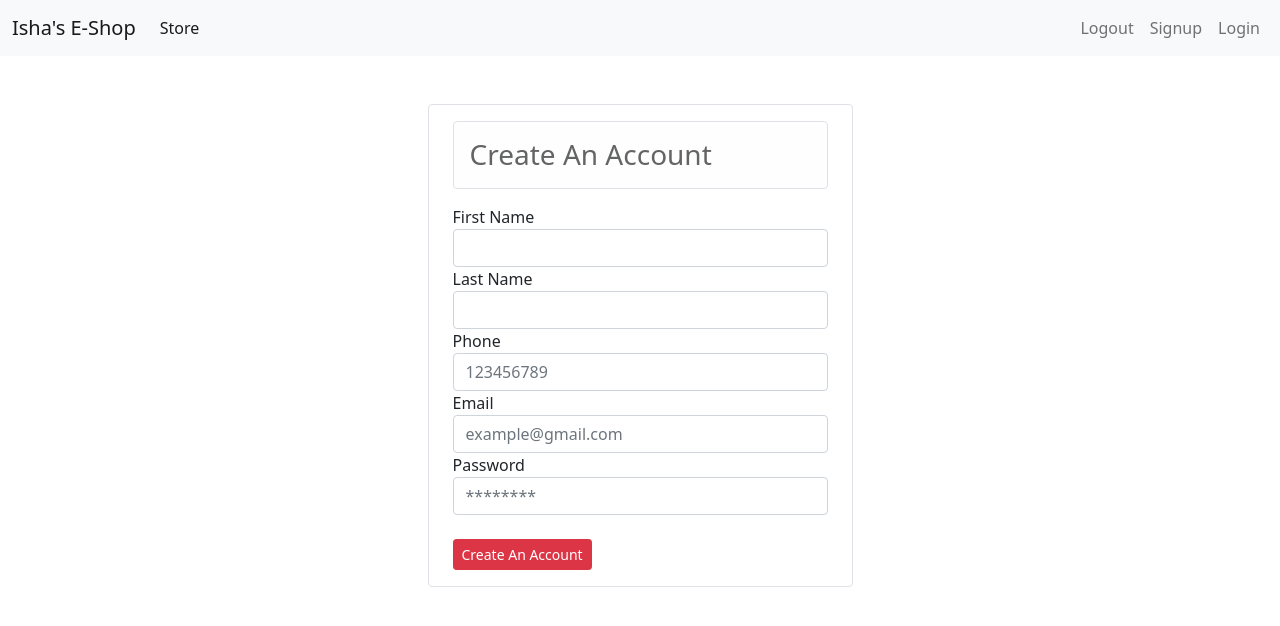
After one commit to IshaSarangi/E-shop-using-Django, a Django app: page /signup in a window 1280 px wide. The commit adds this page. Shown: the top 626 px of the page. Run offline with Django 4.2, Linux system fonts and the light colour scheme.

Commit message:
commit changes

```diff
--- a/store/admin.py
+++ b/store/admin.py
@@ -1,6 +1,7 @@
 from django.contrib import admin
 from .models.product import Product
 from .models.category import Category
+from .models.customer import Customer
 
 
 class AdminProduct(admin.ModelAdmin):
@@ -13,3 +14,4 @@ class AdminCategory(admin.ModelAdmin):
 # Register your models here.
 admin.site.register(Product, AdminProduct)
 admin.site.register(Category, AdminCategory)
+admin.site.register(Customer)
--- a/store/models/__init__.py
+++ b/store/models/__init__.py
@@ -1,2 +1,3 @@
 from .product import Product
 from .category import Category
+from .customer import Customer
--- a/store/templates/base.html
+++ b/store/templates/base.html
@@ -37,13 +37,13 @@
 
           <ul class="navbar-nav d-flex">
             <li class="nav-item">
-              <a class="nav-link active" aria-current="page" href="#">Logout</a>
+              <a class="nav-link" aria-current="page" href="#">Logout</a>
             </li>
             <li class="nav-item">
-              <a class="nav-link active" aria-current="page" href="#">Signup</a>
+              <a class="nav-link" aria-current="page" href="/signup">Signup</a>
             </li>
             <li class="nav-item">
-              <a class="nav-link active" aria-current="page" href="#">Login</a>
+              <a class="nav-link" aria-current="page" href="#">Login</a>
             </li>
             {% comment %} <li class="nav-item dropdown">
               <a class="nav-link dropdown-toggle" href="#" id="navbarDropdown" role="button" data-bs-toggle="dropdown" aria-expanded="false">
--- a/store/templates/index.html
+++ b/store/templates/index.html
@@ -10,9 +10,12 @@
 
     <div class="col-lg-3 mx-auto">
       <div class="list-group">
+
+        <a href="/" class="list-group-item list-group-item-action active">All Products</a>
+
         {% for category in categories %}
 
-        <a href="#" class="list-group-item list-group-item-action active">{{category.name}}</a>
+        <a href="/?category={{category.id}}" class="list-group-item list-group-item-action active">{{category.name}}</a>
 
         {% endfor %}
       </div>
--- /dev/null
+++ b/store/templates/signup.html
@@ -0,0 +1,60 @@
+{% extends 'base.html' %}
+
+
+
+{% block content %}
+
+<div class="container">
+    <div class="p-4 m-4">
+        <div class="col-lg-5 mx-auto border rounded pt-3 pb-3 px-4">
+            <h3 class="alert alert-light border rounded">Create An Account</h3>
+            <form action="/signup" method="POST">
+
+                {% csrf_token %}
+
+                {% if error %}
+                <div class="alert alert-danger" role="alert">
+                    {{error}}
+                </div>
+                {% endif %}
+
+                <!-- firstname -->
+                <div class="form-group">
+                    <label for="">First Name</label>
+                    <input type="text" name="firstname" id="" class="form-control" placeholder="">
+                </div>
+
+                <!-- lastname -->
+                <div class="form-group">
+                    <label for="">Last Name</label>
+                    <input type="text" name="lastname" id="" class="form-control" placeholder="">
+                </div>
+
+                <!-- phone -->
+                <div class="form-group">
+                    <label for="">Phone</label>
+                    <input type="text" name="phone" id="" class="form-control" placeholder="123456789">
+                </div>
+
+                <!-- email -->
+                <div class="form-group">
+                  <label for="">Email</label>
+                  <input required type="email" name="email" id="" class="form-control" placeholder="example@gmail.com">
+                </div>
+
+                <!-- password -->
+                <div class="form-group">
+                    <label for="">Password</label>
+                    <input type="password" name="password" id="" class="form-control" placeholder="********">
+                </div>
+
+                <div class="form-group">
+                    <input class="mt-4 btn btn-sm btn-danger" type="submit" value="Create An Account">
+                </div>
+
+            </form>
+        </div>
+    </div>
+</div>
+
+{% endblock %}
--- a/store/urls.py
+++ b/store/urls.py
@@ -1,7 +1,8 @@
 from django.contrib import admin
 from django.urls import path
-from .views import index
+from .views import index, signup
 
 urlpatterns = [
-    path('', index)
+    path('', index),
+    path('signup', signup)
 ]
--- a/store/views.py
+++ b/store/views.py
@@ -2,17 +2,74 @@ from django.shortcuts import render
 from django.http import HttpResponse
 from .models.product import Product
 from .models.category import Category
+from .models.customer import Customer
 
 # Create your views here.
 # def index(request):
 #     return HttpResponse('<H1> Index Page </H1>')
 
 def index(request):
-    products = Product.get_all_products();
+    products = None
     categories = Category.get_all_categories();
     # print(products)
     # return render(request, 'orders/order.html')
+    categoryID = (request.GET.get('category'))
+    if categoryID:
+        products = Product.get_all_products_by_categoryid(categoryID)
+    else:
+        products = Product.get_all_products();
     data = {}
     data['products'] = products
     data['categories'] = categories
     return render(request, 'index.html', data)
+
+def signup(request):
+    if (request.method == 'GET'):
+        return render(request, 'signup.html')
+    else:
+        postData = request.POST
+
+        first_name = postData.get('firstname')
+        last_name = postData.get('lastname')
+        phone = postData.get('phone')
+        email = postData.get('email')
+        password = postData.get('password')
+
+        # validation
+
+        error_message = None
+        if not first_name:
+            error_message = "First Name Required!"
+        elif len(first_name) < 4:
+            error_message = "First Name must be 4 characters long"
+        elif not last_name:
+            error_message = "Last Name Required!"
+        elif len(last_name) < 4:
+            error_message = "Last Name must be 4 characters long"
+        elif not phone:
+            error_message = "Phone Number required!"
+        elif len(phone) < 10:
+            error_message = "Phone Number must be 10 characters long"
+        elif not email:
+            error_message = "Email required!"
+        elif len(email) < 5:
+            error_message = "Emial must be 5 characters long"
+        elif not password:
+            error_message = "Password required!"
+        elif len(password) < 6:
+            error_message = "Password must be 6 characters long"
+
+
+
+        # saving
+        if not error_message:
+            print(first_name, last_name, phone, email, password)
+            customer = Customer(first_name = first_name,
+                            last_name = last_name,
+                            phone = phone,
+                            email = email,
+                            password = password)
+
+            customer.register()
+        else:
+            return render(request, "signup.html", {'error': error_message})
```
Also changed, not shown: store/models/customer.py (added, +11 -0 lines), store/models/product.py (+7 -0 lines), db.sqlite3, store/migrations/0004_customer_alter_product_description.py (added).
